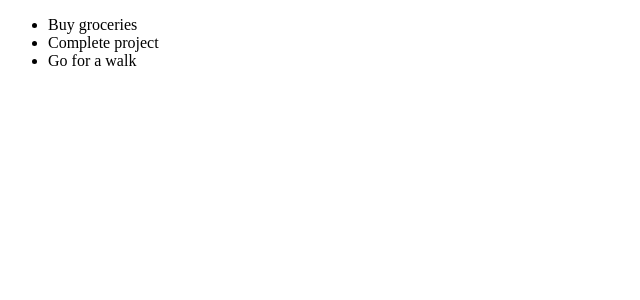
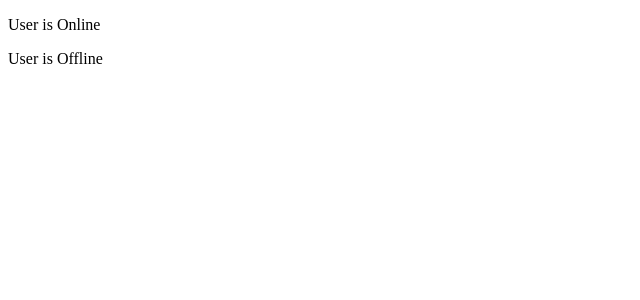
Before and after one commit to mehdijeyranii/React-props, a React (Vite) app: page / in a window 1280 px wide. Shown: the top 300 px of the page, without its empty margins (0-640 px from the left). Built offline with nearby package versions, Linux system fonts and the light colour scheme.

Commit message:
Exercise 3: Change online/offline status

```diff
--- a/src/App.tsx
+++ b/src/App.tsx
@@ -1,19 +1,12 @@
-const TodoList = ({ tasks }: { tasks: string[] }) => {
-  return (
-    <ul>
-      {tasks.map((task, index) => (
-        <li key={index}>{task}</li>
-      ))}
-    </ul>
-  );
+const UserStatus = ({ isOnline }: { isOnline: boolean }) => {
+  return <p>User is {isOnline ? "Online" : "Offline"}</p>;
 };
 
 const App = () => {
   return (
     <div>
-      <TodoList
-        tasks={["Buy groceries", "Complete project", "Go for a walk"]}
-      />
+      <UserStatus isOnline />
+      <UserStatus isOnline={false} />
     </div>
   );
 };
```
